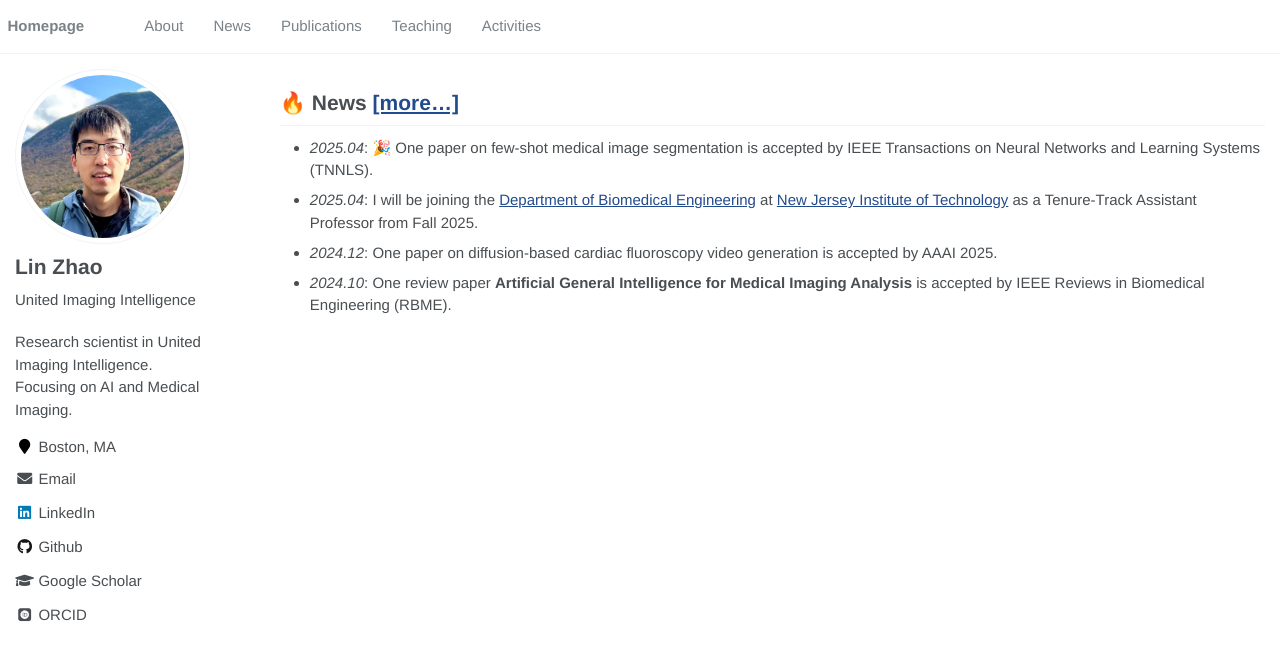
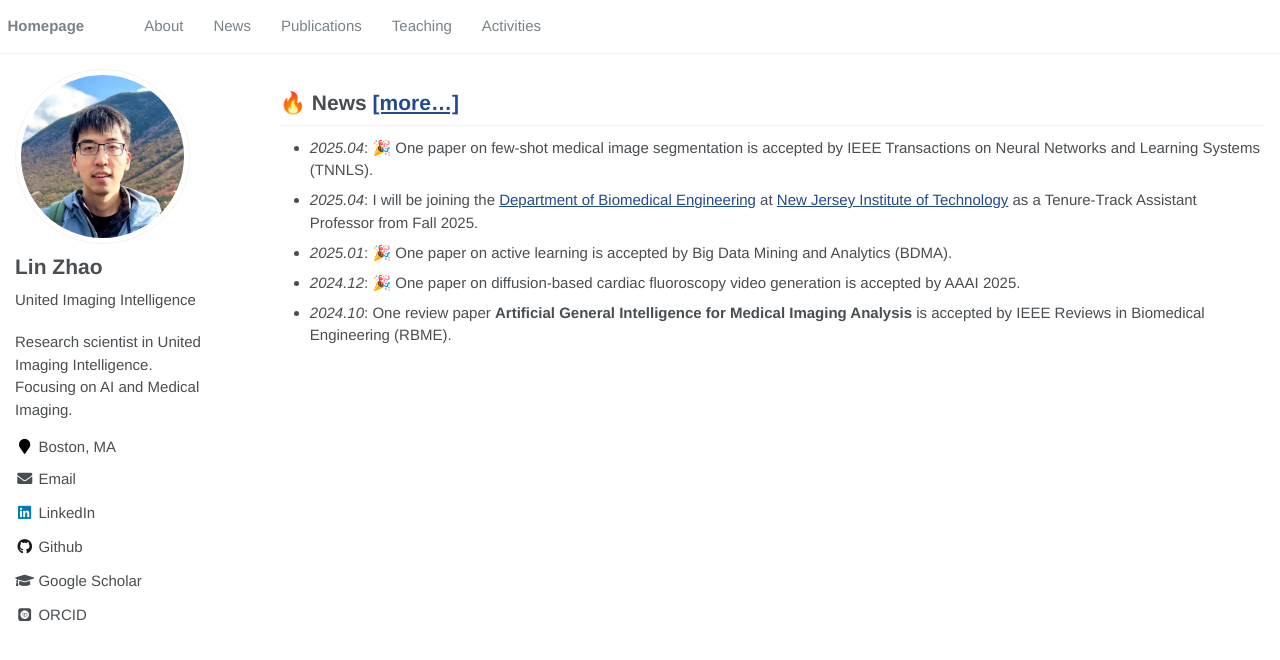
Before and after one commit to lin-zhao-research/lin-zhao-research.github.io, a Jekyll site: the page built from _pages/includes/news.md, in a window 1280 px wide. Shown: the top 660 px of the page. Built offline with Jekyll 4.4.1, drawn with Linux system fonts in a browser that asks for light colours; some web fonts are replaced; our own code applies the rules of GitHub Pages for plain Markdown files.

Commit message:
update paper

```diff
--- a/_pages/includes/news.md
+++ b/_pages/includes/news.md
@@ -1,5 +1,6 @@
 # 🔥 News [[more...]](\news\)
 - *2025.04*: 🎉 One paper on few-shot medical image segmentation is accepted by IEEE Transactions on Neural Networks and Learning Systems (TNNLS).
 - *2025.04*: I will be joining the [Department of Biomedical Engineering](https://biomedical.njit.edu/) at [New Jersey Institute of Technology](https://www.njit.edu/) as a Tenure-Track Assistant Professor from Fall 2025.
-- *2024.12*: One paper on diffusion-based cardiac fluoroscopy video generation is accepted by AAAI 2025.
+- *2025.01*: 🎉 One paper on active learning is accepted by Big Data Mining and Analytics (BDMA).
+- *2024.12*: 🎉 One paper on diffusion-based cardiac fluoroscopy video generation is accepted by AAAI 2025.
 - *2024.10*: One review paper **Artificial General Intelligence for Medical Imaging Analysis** is accepted by IEEE Reviews in Biomedical Engineering (RBME).
```
Also changed, not shown: _pages/includes/intro.md (+1 -1 lines).
